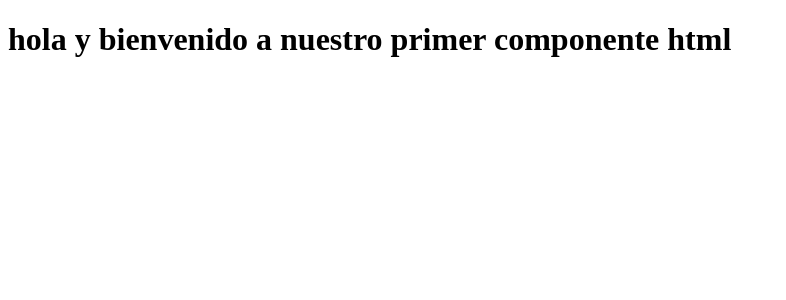
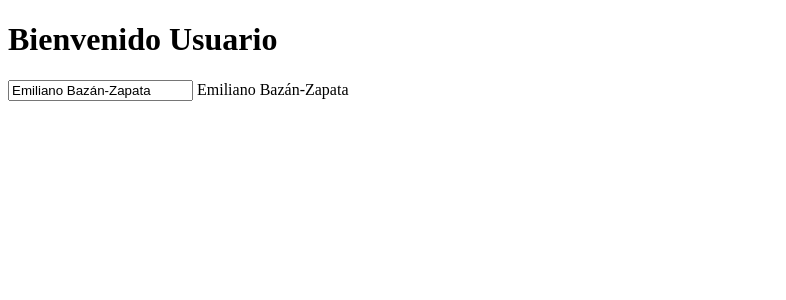
Before and after one commit to EmilianoBazanZapata/mi-web-app, an Angular app: page / in a window 1280 px wide. Shown: the top 300 px of the page, without its empty margins (0-786 px from the left). Built offline with nearby package versions, Linux system fonts and the light colour scheme.

Commit message:
Comunicacion entre Javascript y Html en Angular

```diff
--- a/src/app/app.module.ts
+++ b/src/app/app.module.ts
@@ -4,6 +4,7 @@ import { BrowserModule } from '@angular/platform-browser';
 import { AppRoutingModule } from './app-routing.module';
 import { AppComponent } from './app.component';
 import { UsuarioComponent } from './usuario.component';
+import { FormsModule } from '@angular/forms';
 
 @NgModule({
   declarations: [
@@ -12,7 +13,8 @@ import { UsuarioComponent } from './usuario.component';
   ],
   imports: [
     BrowserModule,
-    AppRoutingModule
+    AppRoutingModule,
+    FormsModule
   ],
   providers: [],
   bootstrap: [AppComponent]
--- a/src/app/usuario.component.html
+++ b/src/app/usuario.component.html
@@ -1 +1,3 @@
-<h1>hola y bienvenido a nuestro primer componente html</h1>
+<h1>Bienvenido Usuario</h1>
+<input type="text" [(ngModel)]="usuarioNombre">
+{{usuarioNombre}}
--- a/src/app/usuario.component.ts
+++ b/src/app/usuario.component.ts
@@ -5,4 +5,7 @@ import { Component} from "@angular/core";
   templateUrl: './usuario.component.html'
 })
 
-export class UsuarioComponent{}
+export class UsuarioComponent
+{
+  usuarioNombre = 'Emiliano Bazán-Zapata';
+}
```
